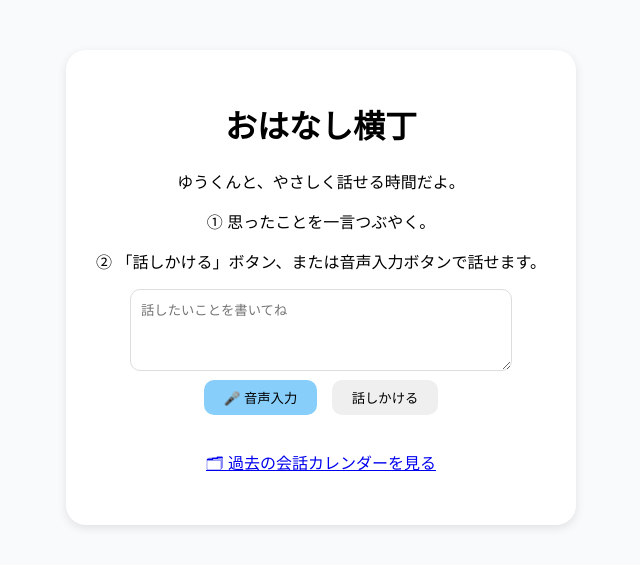
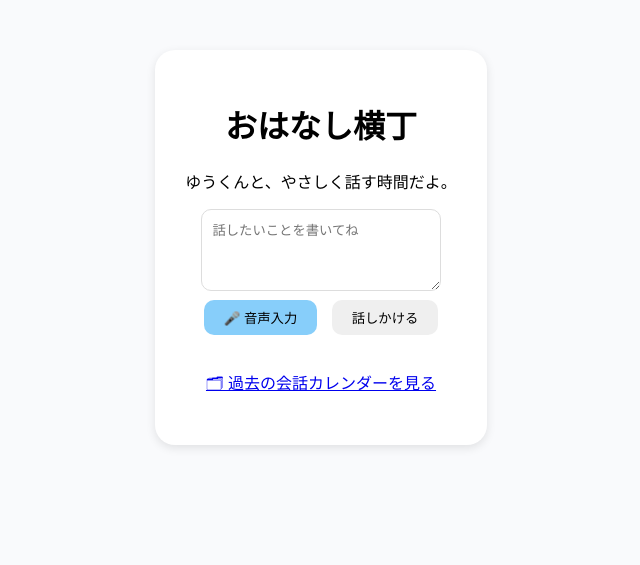
Before and after one commit to murahimurahi/ai_grandchild_bot, a Flask app: page / in a window 1280 px wide. Shown: the top 565 px of the page, without its empty margins (319-959 px from the left). Run offline with Flask 3, Linux system fonts and the light colour scheme.

Commit message:
Update index.html

```diff
--- a/templates/index.html
+++ b/templates/index.html
@@ -10,9 +10,7 @@
 <body>
     <div class="container">
         <h1>おはなし横丁</h1>
-        <p>ゆうくんと、やさしく話せる時間だよ。</p>
-        <p>① 思ったことを一言つぶやく。</p>
-        <p>② 「話しかける」ボタン、または音声入力ボタンで話せます。</p>
+        <p>ゆうくんと、やさしく話す時間だよ。</p>
 
         <!-- 入力欄 -->
         <textarea id="userInput" placeholder="話したいことを書いてね"></textarea>
@@ -22,23 +20,21 @@
             <button id="sendBtn">話しかける</button>
         </div>
 
-        <!-- 返答 -->
+        <!-- 返事 -->
         <div id="responseArea"></div>
 
         <!-- 音声プレイヤー -->
-        <audio id="voicePlayer" controls style="width: 100%; margin-top: 20px; display:none;"></audio>
+        <audio id="voicePlayer" controls preload="auto" style="width: 100%; margin-top: 20px; display:none;"></audio>
 
-        <!-- ログ表示リンク -->
         <p style="margin-top:30px;">
-            <a href="/logs">🗂 過去の会話カレンダーを見る</a>
+            <a href="./logs">🗂 過去の会話カレンダーを見る</a>
         </p>
     </div>
 
     <script>
-    /* -----------------------------------
-       🎤 音声入力 → 自動送信（7〜15秒）
-    ----------------------------------- */
-    let recognizing = false;
+    /* ==========================================================
+       🎤 音声入力（録音 → 自動送信 → 5秒固定）
+    ========================================================== */
     let recognition;
     let autoSendTimer = null;
 
@@ -48,40 +44,34 @@
         recognition.lang = "ja-JP";
         recognition.interimResults = true;
 
-        recognition.onstart = () => {
-            recognizing = true;
-            console.log("[音声入力] start");
-        };
-
-        recognition.onend = () => {
-            recognizing = false;
-            console.log("[音声入力] end");
-        };
-
         recognition.onresult = (event) => {
             const text = event.results[0][0].transcript;
             document.getElementById("userInput").value = text;
 
+            // 前のタイマーがあればリセット
             if (autoSendTimer) clearTimeout(autoSendTimer);
 
-            const len = text.length;
-            const waitMs = len < 15 ? 7000 : 15000;
-
+            // 🔥 発話が変わるたびに 5 秒後に自動送信
             autoSendTimer = setTimeout(() => {
                 sendMessage();
-            }, waitMs);
+            }, 5000);
         };
     } catch (e) {
-        console.warn("音声認識が利用できません:", e);
+        console.warn("[音声認識エラー]", e);
     }
 
+    // 音声ボタン
     document.getElementById("voiceBtn").onclick = () => {
-        if (recognition) recognition.start();
+        try {
+            recognition.start();
+        } catch (e) {
+            console.warn("音声認識開始できません:", e);
+        }
     };
 
-    /* -----------------------------------
+    /* ==========================================================
        ✉️ 送信処理
-    ----------------------------------- */
+    ========================================================== */
     document.getElementById("sendBtn").onclick = () => {
         sendMessage();
     };
@@ -95,19 +85,25 @@
         fetch("/talk", {
             method: "POST",
             headers: {"Content-Type": "application/json"},
-            body: JSON.stringify({message: text})
+            body: JSON.stringify({ message: text })
         })
         .then(res => res.json())
         .then(data => {
             document.getElementById("responseArea").innerHTML = data.reply;
 
             const player = document.getElementById("voicePlayer");
-            player.src = data.audio_url + "?t=" + new Date().getTime();
             player.style.display = "block";
-            player.play();
+            player.src = data.audio_url + "?t=" + Date.now();
+
+            /* 🔥 音切れ防止：load → 少し待って → play */
+            player.load();
+            setTimeout(() => {
+                player.play().catch(e => console.warn("再生エラー:", e));
+            }, 120);
         })
         .catch(err => {
-            document.getElementById("responseArea").innerHTML = "エラーが起きたみたい…ごめんね。";
+            document.getElementById("responseArea").innerHTML =
+                "ごめんね、なんだかエラーが起きたみたい。もう一度言ってね。";
             console.error(err);
         });
 
```
